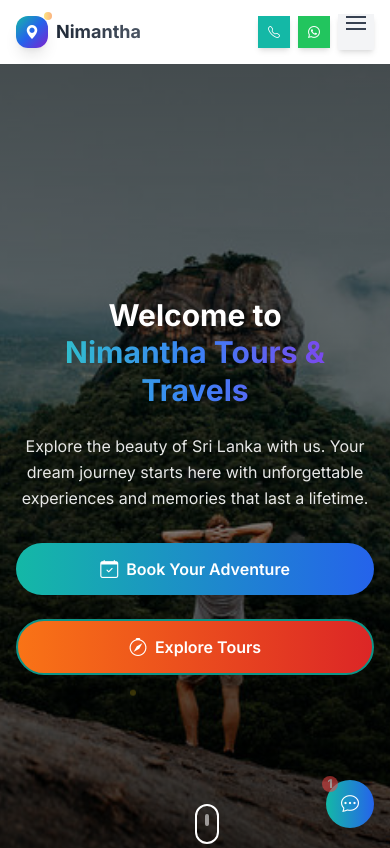
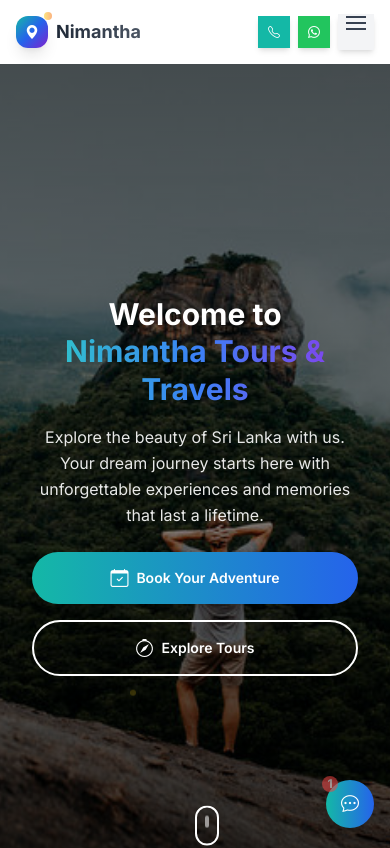
Before and after one commit to nathija-nimantha/Nimantha-Tours, a React (Vite) app in the folder frontend/: page /memories in a window 390 px wide. Shown: the top 848 px of the page. Built offline with nearby package versions, Linux system fonts and the light colour scheme; a web font is replaced by a local one.

Commit message:
feat: enhance HeroSection component with improved layout, responsive text sizes, and button styling

```diff
--- a/frontend/src/components/HeroSection.tsx
+++ b/frontend/src/components/HeroSection.tsx
@@ -46,11 +46,11 @@ const HeroSection = ({ backgroundImage }: HeroSectionProps) => {
 
       <div className="absolute inset-0 flex items-center justify-center px-4 sm:px-6 lg:px-8">
         <div
-          className={`text-center text-white max-w-4xl mx-auto transition-all duration-1000 ${
+          className={`text-center text-white max-w-6xl mx-auto transition-all duration-1000 ${
             isLoaded ? "opacity-100 translate-y-0" : "opacity-0 translate-y-10"
           }`}
         >
-          <h1 className="heading-primary mb-6 leading-tight">
+          <h1 className="text-3xl sm:text-4xl md:text-5xl lg:text-6xl xl:text-7xl font-bold mb-4 sm:mb-6 leading-tight">
             <span className="block animate-fadeInUp">Welcome to</span>
             <span
               className="block bg-gradient-to-r from-teal-400 via-blue-500 to-purple-600 bg-clip-text text-transparent animate-fadeInUp"
@@ -61,7 +61,7 @@ const HeroSection = ({ backgroundImage }: HeroSectionProps) => {
           </h1>
 
           <p
-            className="text-body mb-8 animate-fadeInUp opacity-90 max-w-3xl mx-auto"
+            className="text-base sm:text-lg md:text-xl lg:text-2xl mb-6 sm:mb-8 animate-fadeInUp opacity-90 max-w-4xl mx-auto leading-relaxed px-4"
             style={{ animationDelay: "0.6s" }}
           >
             Explore the beauty of Sri Lanka with us. Your dream journey starts here with unforgettable experiences and
@@ -69,20 +69,26 @@ const HeroSection = ({ backgroundImage }: HeroSectionProps) => {
           </p>
 
           <div
-            className="flex flex-col sm:flex-row gap-6 justify-center items-center animate-fadeInUp"
+            className="flex flex-col sm:flex-row gap-4 sm:gap-6 justify-center items-center animate-fadeInUp px-4"
             style={{ animationDelay: "0.9s" }}
           >
-            <Link to="/booking" className="btn-primary w-full sm:w-auto min-w-[200px] text-center group">
+            <Link
+              to="/booking"
+              className="w-full sm:w-auto bg-gradient-to-r from-teal-500 to-blue-600 hover:from-teal-600 hover:to-blue-700 text-white font-semibold py-3 sm:py-4 px-6 sm:px-8 rounded-full shadow-xl transform transition-all duration-300 hover:scale-105 hover:shadow-2xl min-w-[200px] text-center group"
+            >
               <span className="flex items-center justify-center space-x-2">
                 <i className="bi bi-calendar-check text-lg group-hover:animate-bounce"></i>
-                <span>Book Your Adventure</span>
+                <span className="text-sm sm:text-base">Book Your Adventure</span>
               </span>
             </Link>
 
-            <Link to="/featuredTours" className="btn-secondary w-full sm:w-auto min-w-[200px] text-center group">
+            <Link
+              to="/featuredTours"
+              className="w-full sm:w-auto bg-transparent border-2 border-white text-white hover:bg-white hover:text-gray-900 font-semibold py-3 sm:py-4 px-6 sm:px-8 rounded-full shadow-xl transform transition-all duration-300 hover:scale-105 hover:shadow-2xl min-w-[200px] text-center group"
+            >
               <span className="flex items-center justify-center space-x-2">
                 <i className="bi bi-compass text-lg group-hover:animate-spin"></i>
-                <span>Explore Tours</span>
+                <span className="text-sm sm:text-base">Explore Tours</span>
               </span>
             </Link>
           </div>
@@ -91,7 +97,7 @@ const HeroSection = ({ backgroundImage }: HeroSectionProps) => {
 
       {/* Modern scroll indicator */}
       <div
-        className="absolute bottom-8 left-1/2 transform -translate-x-1/2 animate-bounce-custom cursor-pointer z-20"
+        className="absolute bottom-6 sm:bottom-8 left-1/2 transform -translate-x-1/2 animate-bounce cursor-pointer z-20"
         onClick={scrollToContent}
         role="button"
         tabIndex={0}
```
